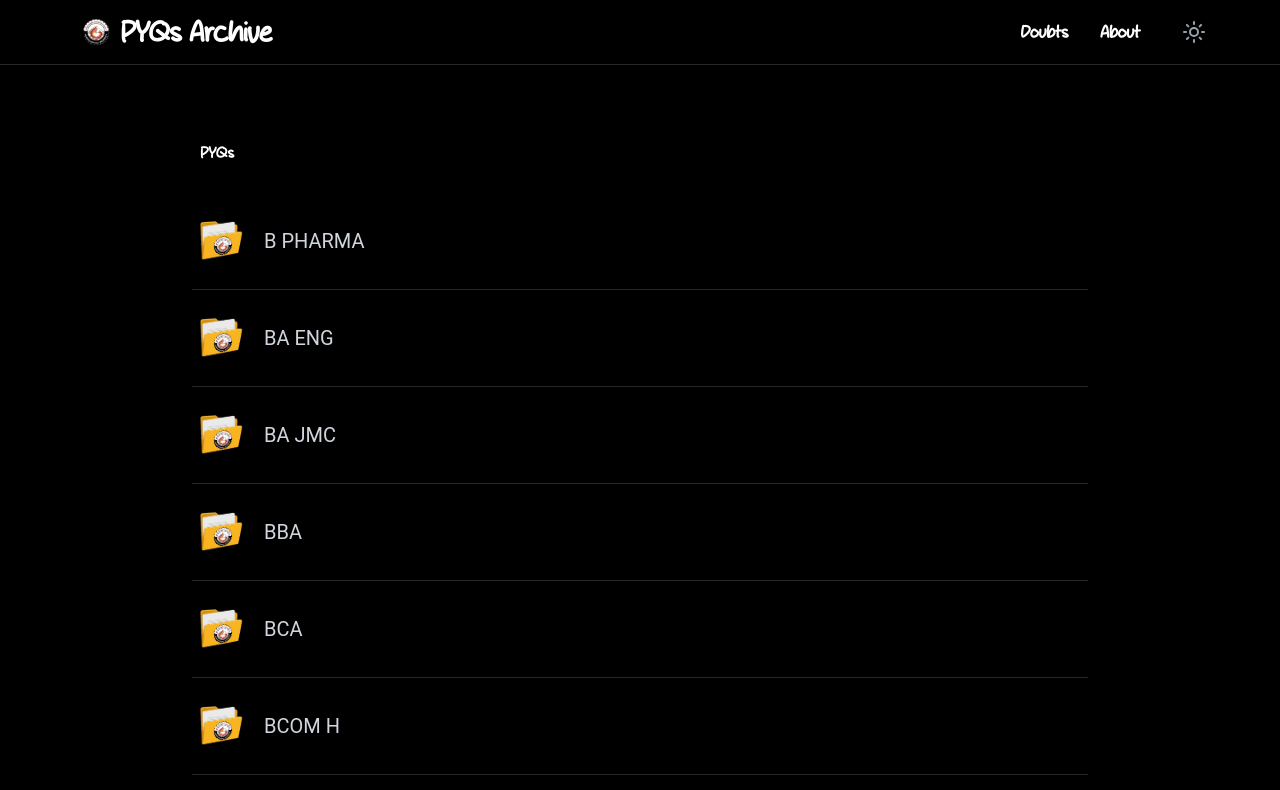
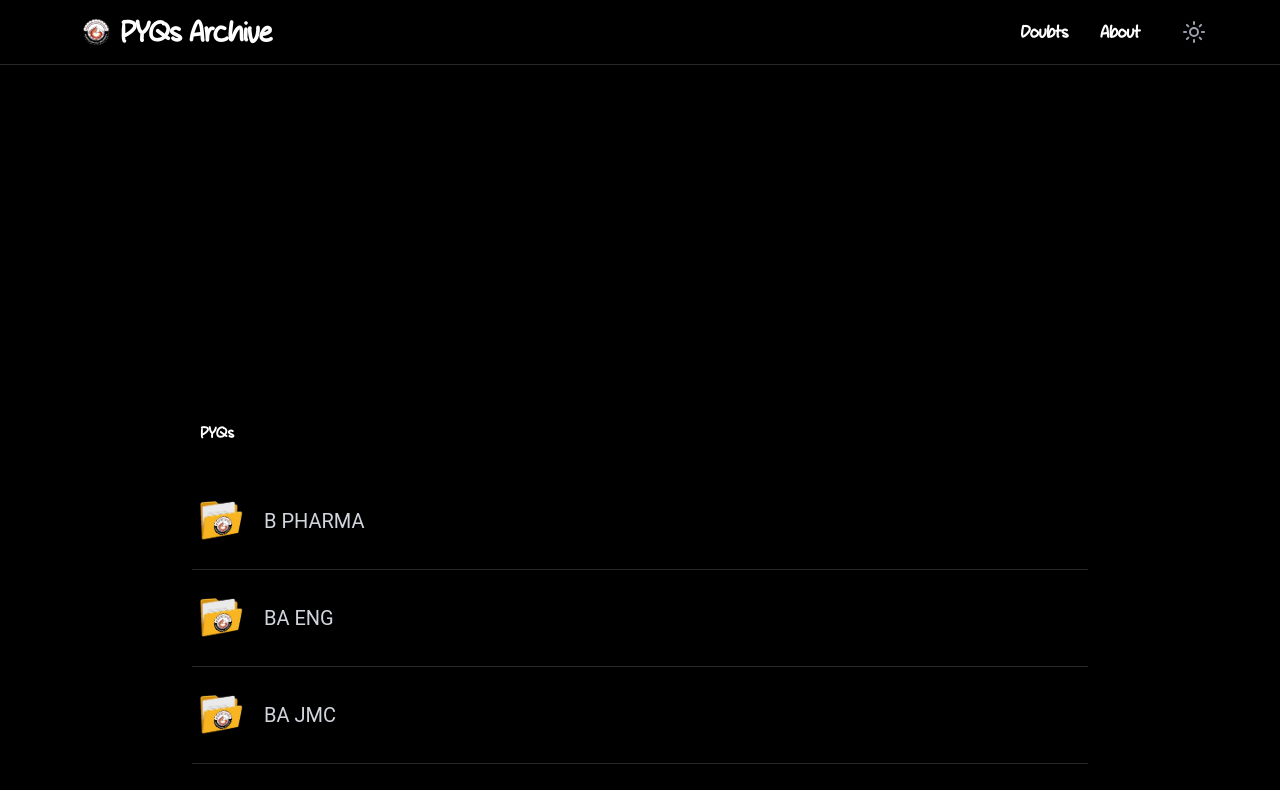
Before and after one commit to priyansunegi-dev0/GEHU-Archive, a React (Vite) app: page /pyqs in a window 1280 px wide. Shown: the top 790 px of the page. Built offline with nearby package versions, Linux system fonts and the light colour scheme.

Commit message:
Perf: Fix CLS with AdBanner min-height, defer AdSense, add preconnects for LCP/TBT

```diff
--- a/index.html
+++ b/index.html
@@ -10,7 +10,11 @@
     <link rel="stylesheet" href="https://fonts.googleapis.com/css2?family=Inter:wght@400;600&display=swap" media="print" onload="this.media='all'" />
     <noscript><link rel="stylesheet" href="https://fonts.googleapis.com/css2?family=Inter:wght@400;600&display=swap" /></noscript>
 
-    <link rel="preload" href="/folder.webp" as="image" type="image/webp" />
+    <!-- Preconnect for AdSense (reduces LCP delay) -->
+    <link rel="preconnect" href="https://pagead2.googlesyndication.com" crossorigin />
+    <link rel="preconnect" href="https://googleads.g.doubleclick.net" crossorigin />
+
+    <link rel="preload" href="/folder.webp" as="image" type="image/webp" fetchpriority="high" />
     <link rel="apple-touch-icon" sizes="180x180" href="/favicons/apple-touch-icon.png">
     <link rel="icon" type="image/png" sizes="32x32" href="/favicons/favicon-32x32.png">
     <link rel="icon" type="image/png" sizes="16x16" href="/favicons/favicon-16x16.png">
@@ -20,8 +24,6 @@
     <meta name="description" content="GEHU Archive is a student‑driven collection of previous‑year question papers of Graphic Era Hill University, Dehradun Campus. It also hosts a Doubts section where students can ask and answer queries." />
     <meta name="google-site-verification" content="NRFqD6bK78-dqnkurPgIIvop_DdFZUT4zUpHCpSvBgs" />
     <meta name="google-adsense-account" content="ca-pub-7929053030272353">
-    <script async src="https://pagead2.googlesyndication.com/pagead/js/adsbygoogle.js?client=ca-pub-7929053030272353"
-     crossorigin="anonymous"></script>
     <meta name="keywords" content="gehu pyqs, geu pyqs, gehu pyqs archive, pyqs gehu, gehu archive, gehu previous year papers, graphic era university pyqs, graphic era hill university pyqs, gehu dehradun pyqs, graphic era dehradun pyqs, dehradun campus pyqs, gehu doubts, gehu students" />
     <title>PYQs Archive - Graphic Era</title>
     <meta property="og:title" content="PYQs Archive - Graphic Era" />
@@ -66,5 +68,8 @@
   <body>
     <div id="root"></div>
     <script type="module" src="/src/main.tsx"></script>
+    <!-- AdSense loaded after page content to reduce TBT and improve LCP -->
+    <script async src="https://pagead2.googlesyndication.com/pagead/js/adsbygoogle.js?client=ca-pub-7929053030272353"
+     crossorigin="anonymous"></script>
   </body>
 </html>
--- a/src/components/AdBanner.tsx
+++ b/src/components/AdBanner.tsx
@@ -6,14 +6,16 @@ interface AdBannerProps {
   className?: string;
   format?: string;
   responsive?: string;
+  minHeight?: number;
 }
 
 export function AdBanner({
   slot,
-  style = { display: 'block', width: '100%' },
+  style,
   className = "w-full my-4 overflow-hidden flex justify-center",
   format = "auto",
-  responsive = "true"
+  responsive = "true",
+  minHeight = 280,
 }: AdBannerProps) {
   const insRef = useRef<HTMLModElement>(null);
 
@@ -33,11 +35,15 @@ export function AdBanner({
   }, [slot]);
 
   return (
-    <div className={className}>
+    // Reserve space before ad loads to prevent Cumulative Layout Shift (CLS)
+    <div
+      className={className}
+      style={{ minHeight: `${minHeight}px`, contain: 'layout' }}
+    >
       <ins
         ref={insRef}
         className="adsbygoogle"
-        style={style}
+        style={style ?? { display: 'block', width: '100%', minHeight: `${minHeight}px` }}
         data-ad-client="ca-pub-7929053030272353"
         data-ad-slot={slot}
         data-ad-format={format}
```
